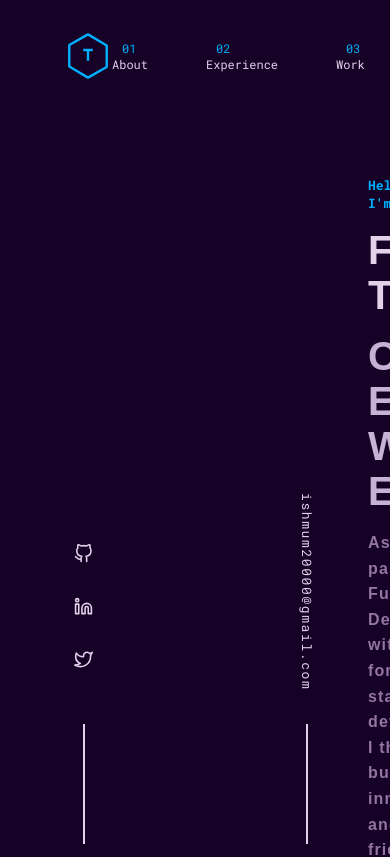
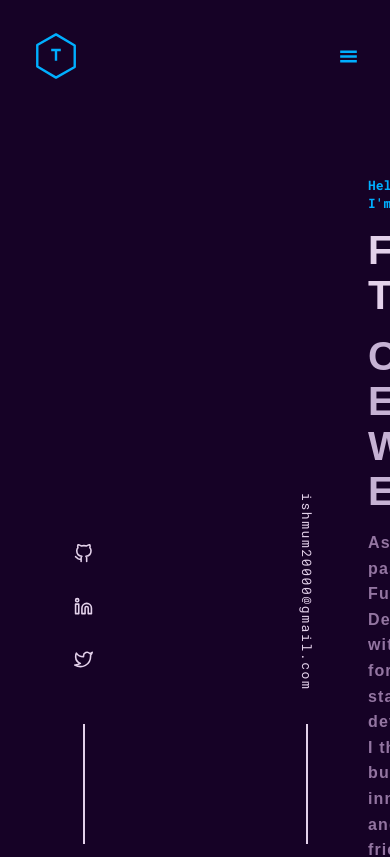
Before and after one commit to ishmumr7/portfolio, a Next.js app: page / in a window 390 px wide. Shown: the top 857 px of the page. Built offline with nearby package versions, Linux system fonts and the light colour scheme.

Commit message:
Make navbar responsive

```diff
--- a/src/scss/sections/_main.scss
+++ b/src/scss/sections/_main.scss
@@ -1,4 +1,10 @@
 main {
   margin: 0 23rem;
+  transition: 0.3s ease-in-out;
+}
 
+.blur {
+  filter: blur(10px);
+  pointer-events: none;
+  user-select: none;
 }
--- a/src/scss/sections/_navbar.scss
+++ b/src/scss/sections/_navbar.scss
@@ -29,6 +29,15 @@
 					fill: #66d3ff;
 				}
 			}
+		}
+		.nav-responsive-toggle {
+			display: none;
+			color: var(--theme-color);
+			font-size: var(--tlarge2);
+			justify-content: center;
+			align-items: center;
+			transition: 0.3s ease-in-out;
+			z-index: 15;
 		}
 		.nav-items {
 			display: flex;
@@ -62,6 +71,39 @@
 				}
 			}
 		}
+		@media screen and (max-width: 1020px) {
+			padding: 0 2rem;
+			.nav-responsive-toggle {
+				display: flex;
+				z-index: 15;
+			}
+
+			.nav-items {
+				position: fixed;
+				height: 100vh;
+				right: 0;
+				width: 0%;
+				opacity: 0;
+				visibility: hidden;
+				top: 0;
+				padding: 50px 10px;
+				background-color: var(--primary-dark);
+				flex-direction: column;
+				justify-content: center;
+				align-items: center;
+				transition: 0.3s ease-in-out;
+				z-index: 11;
+				&-list {
+					flex-direction: column;
+				}
+			}
+
+			.nav-responsive {
+				width: min(75vw, 400px);
+				visibility: visible;
+				opacity: 1;
+			}
+		}
 	}
 	.blur-nav {
 		height: 80px;
--- a/src/sections/Navbar.tsx
+++ b/src/sections/Navbar.tsx
@@ -1,9 +1,11 @@
-"use client"
+"use client";
 
-import Button from '@/components/Button';
-import Logo from '@/components/Logo'
-import Link from 'next/link'
-import React, { useEffect, useState } from 'react'
+import Button from "@/components/Button";
+import Logo from "@/components/Logo";
+import Link from "next/link";
+import React, { useEffect, useState } from "react";
+import { CgClose } from "react-icons/cg";
+import { GiHamburgerMenu } from "react-icons/gi";
 
 const Navbar = () => {
 	const sectionLinks = [
@@ -17,12 +19,37 @@
 	];
 
 	const [visible, setVisible] = useState(false);
+	const [responsiveVisible, setResponsiveVisible] = useState(false);
 
 	useEffect(() => {
 		window.addEventListener("scroll", () => {
 			window.scrollY > 100 ? setVisible(true) : setVisible(false);
-    })
-  })
+		});
+	});
+
+	useEffect(() => {
+		const links = document.querySelectorAll(".nav-items-list-item-link");
+		links.forEach((link) => {
+			link.addEventListener("click", () => setResponsiveVisible(false));
+		});
+		const nav = document.querySelector(".nav-items");
+		nav?.addEventListener("click", (e) => {
+			e.stopPropagation();
+		});
+		const html = document.querySelector("html");
+		html?.addEventListener("click", (e) => {
+			setResponsiveVisible(false);
+		});
+	}, []);
+
+	useEffect(() => {
+		const main = document.querySelector("main");
+		if (responsiveVisible) {
+			main?.classList.add("blur");
+		} else {
+			main?.classList.remove("blur");
+		}
+	}, [responsiveVisible]);
 
 	return (
 		<nav>
@@ -32,15 +59,32 @@
 						<Logo />
 					</Link>
 				</div>
-        <div className="nav-items">
+				<div className="nav-responsive-toggle">
+					{responsiveVisible ? (
+						<CgClose
+							onClick={(e) => {
+								e.stopPropagation();
+								setResponsiveVisible(false);
+							}}
+						/>
+					) : (
+						<GiHamburgerMenu
+							onClick={(e) => {
+								e.stopPropagation();
+								setResponsiveVisible(true);
+							}}
+						/>
+					)}
+				</div>
+				<div className={`${responsiveVisible && "nav-responsive"} nav-items`}>
 					<ul className="nav-items-list">
-            {
-              sectionLinks.map((item, index) => (
-                <li key={index} className='nav-items-list-item'>
-                  <Link href={item.link} className='nav-items-list-item-link'>{item.name}</Link>
+						{sectionLinks.map((item, index) => (
+							<li key={index} className="nav-items-list-item">
+								<Link href={item.link} className="nav-items-list-item-link">
+									{item.name}
+								</Link>
 							</li>
-              ))
-            }
+						))}
 					</ul>
 					<div className="nav-items-button">
 						<Button text="Resume" link="http://localhost:3000/Resume.pdf" />
@@ -48,7 +92,7 @@
 				</div>
 			</div>
 		</nav>
-  )
-}
+	);
+};
 
-export default Navbar
+export default Navbar;
```
Lines whose indentation alone changed are shown as unchanged.
